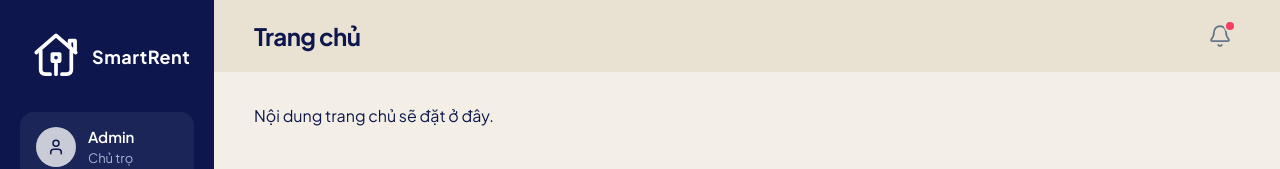
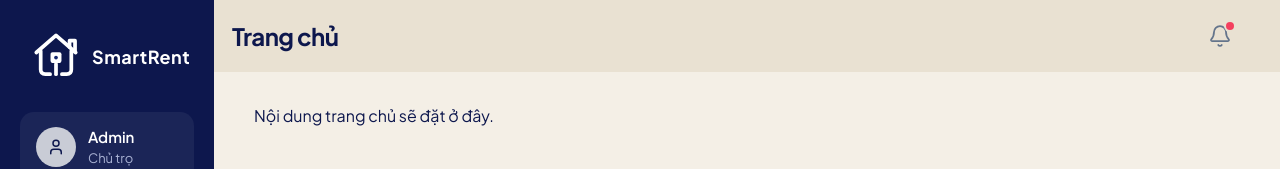
Before and after one commit to Phamhung572007/BTL_web_quan_ly_phong_tro, a React (Vite) app in the folder frontend/: page / in a window 1280 px wide. Shown: the top 169 px of the page. Built offline with nearby package versions, Linux system fonts and the light colour scheme.

Commit message:
sửa header

```diff
--- a/frontend/src/components/PageHeader.css
+++ b/frontend/src/components/PageHeader.css
@@ -3,7 +3,7 @@
   align-items: center;
   justify-content: space-between;
   height: 72px;
-  padding: 0 40px;
+  padding: 0 40px 0 18px;
   margin: 0;
   background-color: #e9e1d2;
 }
```
